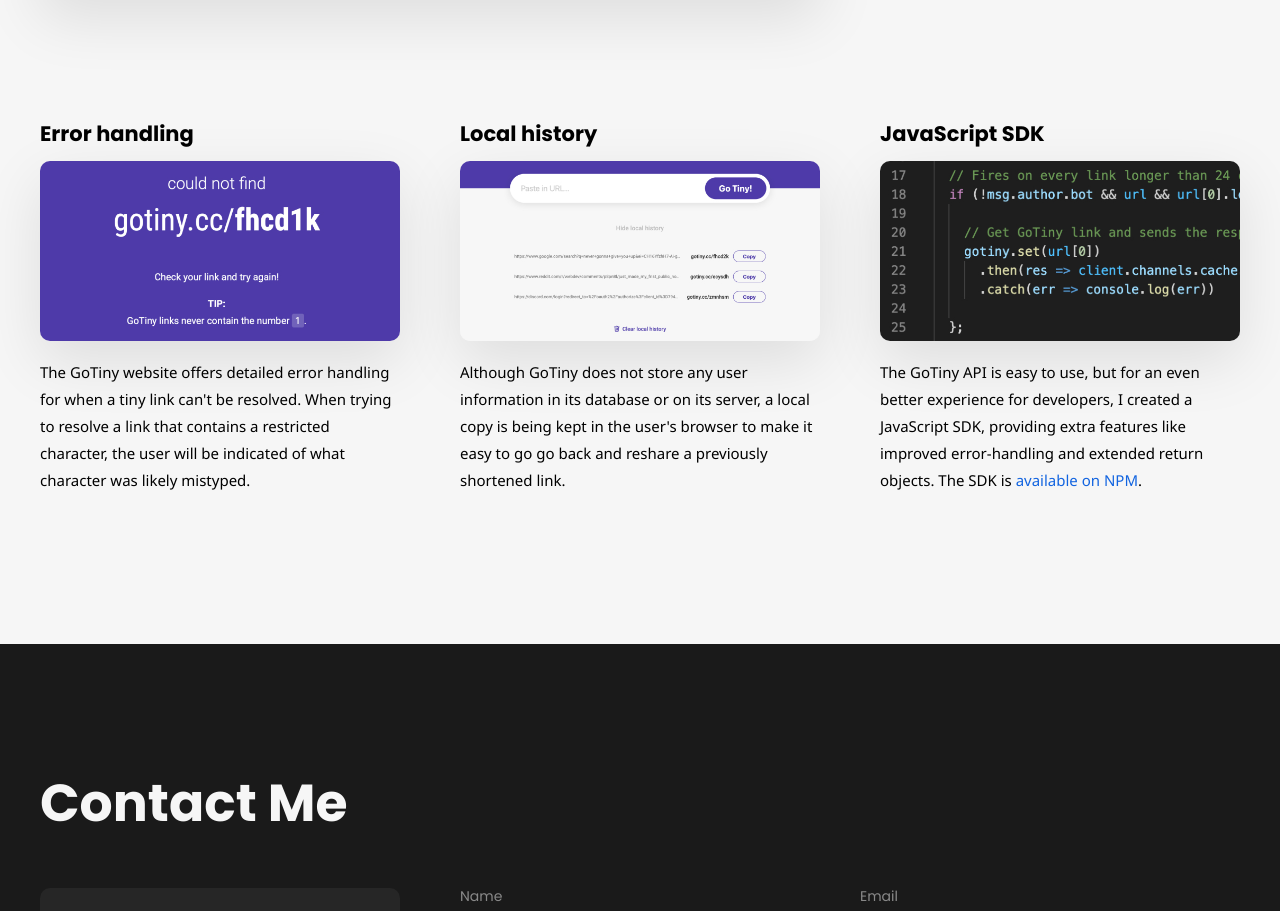
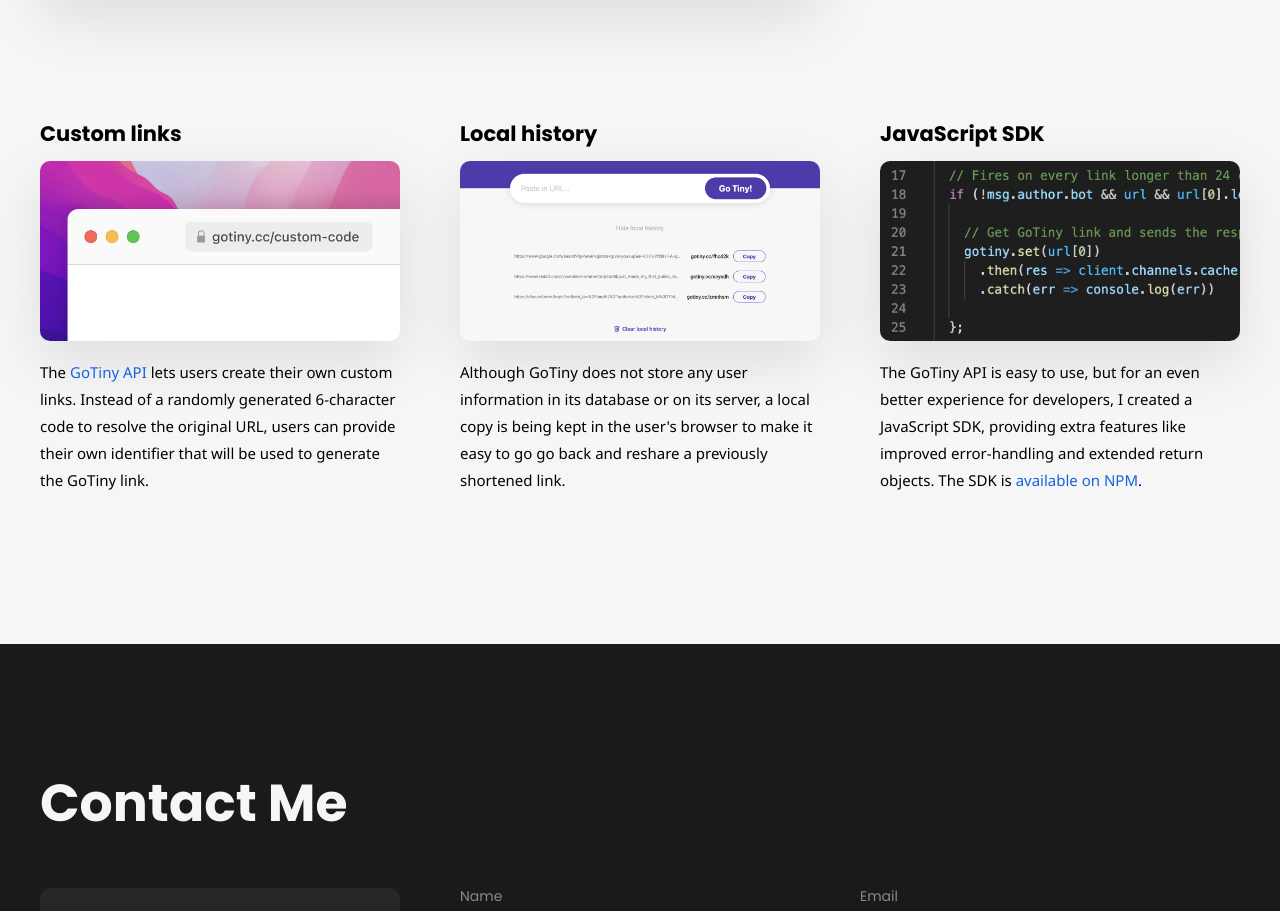
Before and after one commit to robvanbakel/portfolio, a Vue app: page /gotiny in a window 1280 px wide. Shown: the part 3626-4537 px from the top of the page. Built offline with nearby package versions, Linux system fonts and the light colour scheme.

Commit message:
Add custom links feature to GoTiny

```diff
--- a/src/views/GoTiny.vue
+++ b/src/views/GoTiny.vue
@@ -10,12 +10,11 @@
 
   <section id="features">
     <div class="container">
-
       <feature img="gotiny_feature_snelheid.mp4">
         <template #title v-if="lang === 'nl'">Gemaakt voor snelheid</template>
         <template #title v-else>Made for speed</template>
         <template #body v-if="lang === 'nl'">
-           <p>
+          <p>
             Het verkrijgen van een korte link moet zo snel en pijnloos mogelijk zijn. Bij het maken van zowel de website
             als de API waar GoTiny op draait, is bij iedere stap gedacht aan het optimaliseren van de snelheid voor de
             gebruiker.
@@ -27,7 +26,7 @@
           </p>
         </template>
         <template #body v-else>
-         <p>
+          <p>
             To obtain a short link has to be quick and painless. While creating both the website and the API that GoTiny
             runs on, I thought about how to optimize speed and reduce hassle, every step of the way.
           </p>
@@ -101,16 +100,17 @@
 
   <section id="features-small">
     <div class="container">
-      <feature-small img="gotiny_feature_small_errorhandling.jpg">
-        <template #title>Error handling</template>
+      <feature-small img="gotiny_feature_small_customcodes.jpg">
+        <template #title>Custom links</template>
         <template #body v-if="lang === 'nl'">
-          De GoTiny website heeft gedetailleerde error handling voor wanneer een korte link wordt bezocht die niet
-          bestaat. Zo kan de gebruiker zien welk karakter verkeerd getypt is of dat mogelijk er een letter mist.
+          De <a href="https://github.com/robvanbakel/gotiny-api" target="_blank">GoTiny API</a> laat gebruikers custom
+          links maken. In plaats van een willekeurig gegenereerde code die naar de orginele URL verwijst te gebruiker,
+          kunnen gebuikers een eigen identifier invoeren waarmee de link wordt gemaakt.
         </template>
         <template #body v-else>
-          The GoTiny website offers detailed error handling for when a tiny link can't be resolved. When trying to
-          resolve a link that contains a restricted character, the user will be indicated of what character was likely
-          mistyped.
+          The <a href="https://github.com/robvanbakel/gotiny-api" target="_blank">GoTiny API</a> lets users create their
+          own custom links. Instead of a randomly generated 6-character code to resolve the original URL, users can
+          provide their own identifier that will be used to generate the GoTiny link.
         </template>
       </feature-small>
 
```
Also changed, not shown: public/images/gotiny_feature_small_customcodes.jpg (added).
